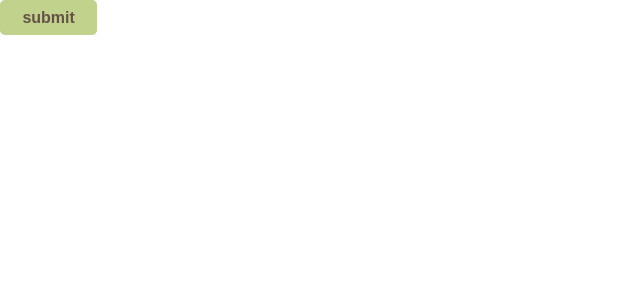
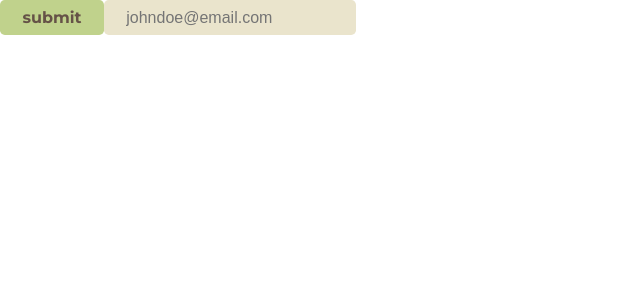
Before and after one commit to logandarby/simple-notes, a React (Create React App) app in the folder client/: page /login in a window 1280 px wide. Shown: the top 300 px of the page, without its empty margins (0-640 px from the left). Built offline with nearby package versions, Linux system fonts and the light colour scheme.

Commit message:
Add basic Input component

```diff
--- /dev/null
+++ b/client/src/components/Input.scss
@@ -0,0 +1,16 @@
+@use '../styles/style' as *;
+
+.Input {
+  background-color: $eggshell;
+  color: $umber;
+  border: none;
+  @include p;
+  border-radius: $radius-tiny;
+  @include inline-component-padding;
+  outline: none;
+  transition: box-shadow 0.1s ease;
+  caret-color: $umber;
+  &:focus {
+    box-shadow: $box-shadow;
+  }
+}
--- /dev/null
+++ b/client/src/components/Input.tsx
@@ -0,0 +1,10 @@
+import React from "react";
+import "./Input.scss";
+
+interface InputProps extends React.HTMLProps<HTMLInputElement> {}
+
+function Input({ className, ...rest }: InputProps) {
+  return <input className={`Input ${className}`} {...rest} />;
+}
+
+export default Input;
--- a/client/src/pages/Login.tsx
+++ b/client/src/pages/Login.tsx
@@ -1,10 +1,12 @@
 import "./Login.scss";
 import Button from "../components/Button";
+import Input from "../components/Input";
 
 function Login() {
   return (
     <div className="Login">
       <Button text="submit" onClick={() => alert("Button Press")} />
+      <Input placeholder="johndoe@email.com" maxLength={30} type="email" />
     </div>
   );
 }
--- a/client/src/styles/abstracts/_variables.scss
+++ b/client/src/styles/abstracts/_variables.scss
@@ -9,6 +9,8 @@ $teal: #89b0ae;
 
 /* Border */
 $shadow: 4px 4px 4px rgba(0, 0, 0, 0.25);
+$border: $umber solid 2px;
+$box-shadow: inset 0 0 0 1px $umber;
 $radius-tiny: 0.3em;
 $radius-sm: 1em;
 $radius-lg: 2em;
--- a/client/src/styles/base/_typography.scss
+++ b/client/src/styles/base/_typography.scss
@@ -6,6 +6,7 @@
 }
 
 @mixin h1 {
+  font-family: unset;
   font-style: normal;
   font-weight: bold;
   font-size: 1rem;
```
